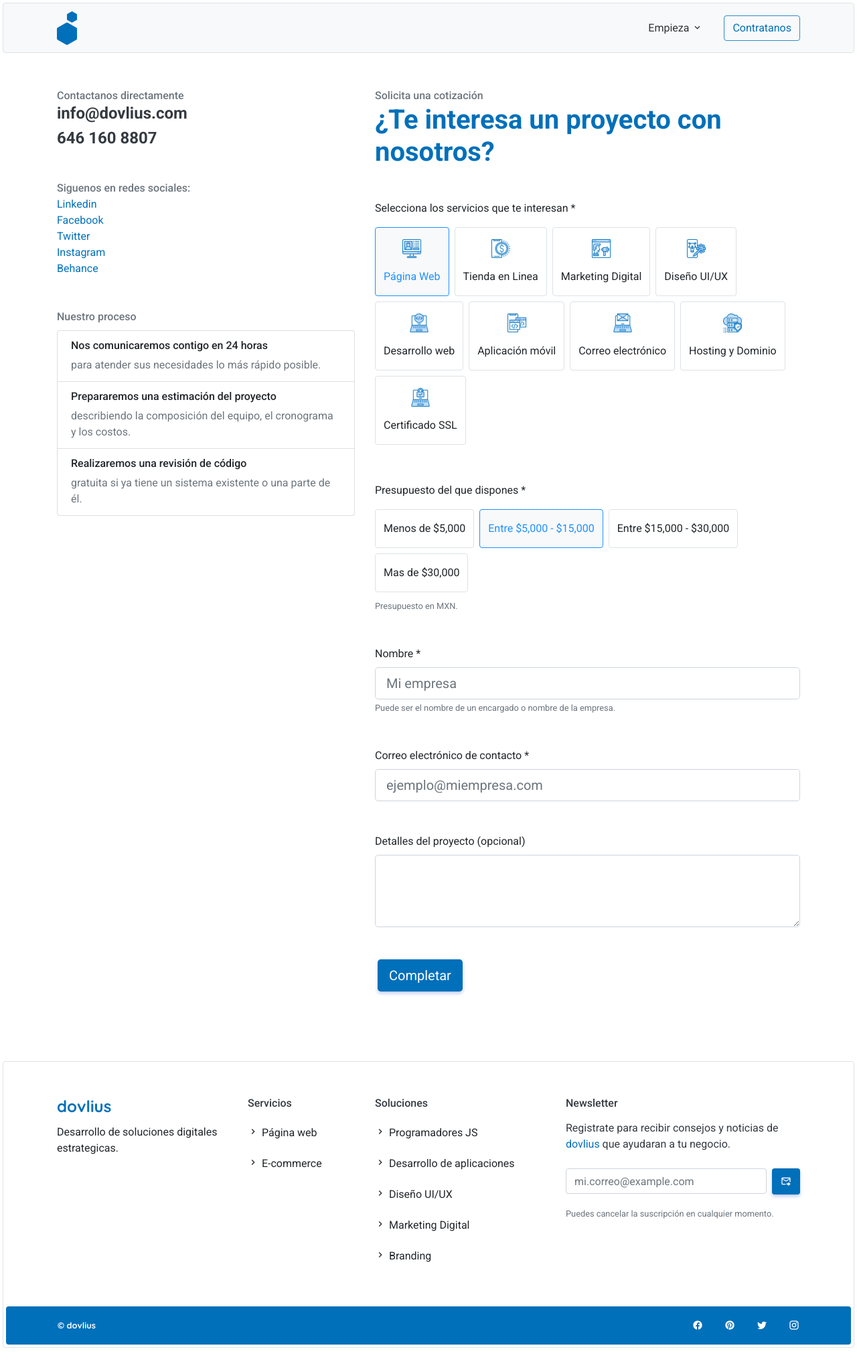
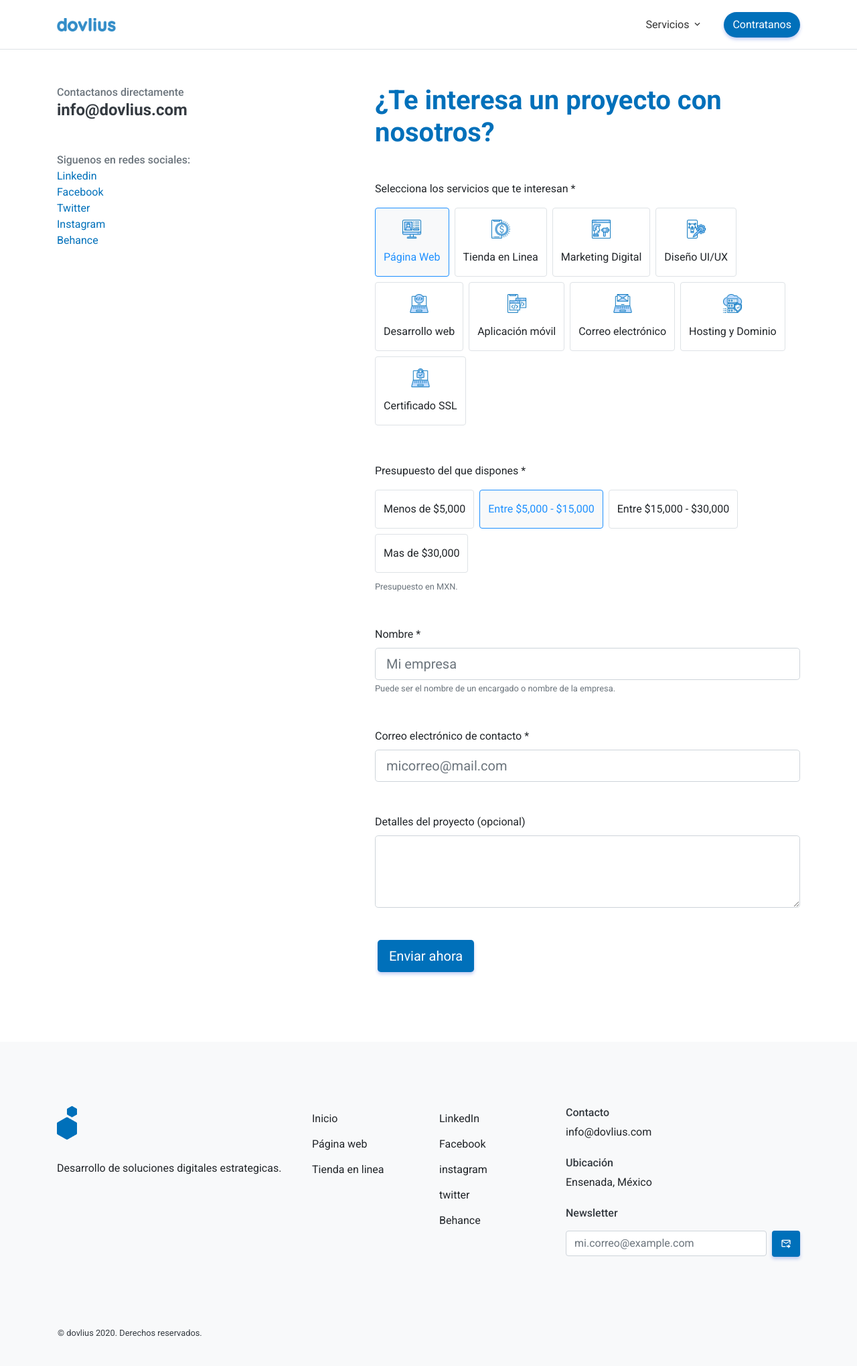
Before and after one commit to dani-silva/dovilus, a Gatsby site: page /cotizar in a window 1280 px wide. Shown: the whole page at 67% size. Before the commit the page ends 2016 px from the top, so only its background shows below. Built offline with nearby package versions, Linux system fonts and the light colour scheme; Gatsby itself is replaced by a stand-in of ours.

Commit message:
update website

```diff
--- a/gatsby-config.js
+++ b/gatsby-config.js
@@ -4,8 +4,9 @@ module.exports = {
     description: `Desarrollo de soluciones digitales estrategicas.`,
     socialMedia: {
       facebook: 'https://facebook.com/dovlius',
+      linkedin: 'https://linkedin.com/company/dovlius',
       instagram: 'https://instagram.com/dovlius',
-      pinterest: 'https://pinterest.com/dovlius',
+      behance: 'https://behance.com/dovlius',
       twitter: 'https://twitter.com/dovlius'
     },
     author: `@dovlius`,
--- a/src/components/carousel.js
+++ b/src/components/carousel.js
@@ -64,9 +64,9 @@ const Slider = () => {
       tag: 'Visión',
       body: <>
         <h6 className="tag text-light">El mundo te espera</h6>
-        <h2 className="h2 text-white mb-4">Muestrate al mundo lo que ofreces y la vision por la que trabajas.</h2>
-        <p className="text-light w-75 d-none d-md-block">Si quieres tener presencia local, regional o internacional para dar el siguiente paso a tu empresa y alcanzar tus metas, empieza ahora en internet.</p>
-        <Link to="/cotizar" className="btn btn-primary mt-4" >Me interesa un proyecto <span className="mdi mdi-arrow-right ml-2"></span></Link>
+        <h2 className="text-center h2 text-white mb-4">Muestrate al mundo lo que ofreces y la vision por la que trabajas.</h2>
+        <p className="text-center text-light w-75 d-none d-md-block">Si quieres tener presencia local, regional o internacional para dar el siguiente paso a tu empresa y alcanzar tus metas, empieza ahora en internet.</p>
+        {/* <Link to="/cotizar" className="btn btn-primary mt-4" >Me interesa un proyecto <span className="mdi mdi-arrow-right ml-2"></span></Link> */}
       </>,
       image: data.planet.childImageSharp
     },
@@ -74,9 +74,9 @@ const Slider = () => {
       tag: 'Innovación',
       body: <>
         <h6 className="tag text-light">Desarrollo de soluciones digitales</h6>
-        <h2 className="h2 text-white mb-4">Procesos permanentes de innovación y renovación de procesos.</h2>
-        <p className="text-light w-75 d-none d-md-block">Nuestro proposito es ayudar a las empresas a crecer en internet de manera rapida y segura, con herramientas tecnologicas de vanguardia y donde ellas seas las protagonista.</p>
-        <Link to="/cotizar" className="btn btn-primary mt-4" >Me interesa un proyecto <span className="mdi mdi-arrow-right ml-2"></span></Link>
+        <h2 className="text-center h2 text-white mb-4">Procesos permanentes de innovación y renovación de procesos.</h2>
+        <p className="text-center text-light w-75 d-none d-md-block">Nuestro proposito es ayudar a las empresas a crecer en internet de manera rapida y segura, con herramientas tecnologicas de vanguardia y donde ellas seas las protagonista.</p>
+        {/* <Link to="/cotizar" className="btn btn-primary mt-4" >Me interesa un proyecto <span className="mdi mdi-arrow-right ml-2"></span></Link> */}
       </>,
       image: data.museum.childImageSharp
     },
@@ -84,9 +84,9 @@ const Slider = () => {
       tag: 'Renovación',
       body: <>
         <h6 className="tag text-light">Automatiza procesos</h6>
-        <h2 className="h2 text-white mb-4">Supera los retos del mundo con herramientas digitales que mejoran resultados.</h2>
-        <p className="text-light w-75 d-none d-md-block">La innovación tecnologia y la mejora continua le daran el impulso a tu negocio para seguir adelante y creciendo.</p>
-        <Link to="/cotizar" className="btn btn-primary mt-4" >Me interesa un proyecto <span className="mdi mdi-arrow-right ml-2"></span></Link>
+        <h2 className="text-center h2 text-white mb-4">Supera los retos del mundo con herramientas digitales que mejoran resultados.</h2>
+        <p className="text-center text-light w-75 d-none d-md-block">La innovación tecnologia y la mejora continua le daran el impulso a tu negocio para seguir adelante y creciendo.</p>
+        {/* <Link to="/cotizar" className="btn btn-primary mt-4" >Me interesa un proyecto <span className="mdi mdi-arrow-right ml-2"></span></Link> */}
       </>,
       image: data.renovation.childImageSharp
     },
@@ -94,9 +94,9 @@ const Slider = () => {
       tag: 'Crecimiento',
       body: <>
         <h6 className="tag text-light">Cambio estratégico</h6>
-        <h2 className="h2 text-white mb-4">Mejora tu negocio con estratégia, tecnología y diseño.</h2>
-        <p className="text-light w-75 d-none d-md-block">Si buscas resultados distintos, no hagas siempre lo mismo.</p>
-        <Link to="/cotizar" className="btn btn-primary mt-4" >Me interesa un proyecto <span className="mdi mdi-arrow-right ml-2"></span></Link>
+        <h2 className="text-center h2 text-white mb-4">Mejora tu negocio con estratégia, tecnología y diseño.</h2>
+        <p className="text-center text-light w-75 d-none d-md-block">Si buscas resultados distintos, no hagas siempre lo mismo.</p>
+        {/* <Link to="/cotizar" className="btn btn-primary mt-4" >Me interesa un proyecto <span className="mdi mdi-arrow-right ml-2"></span></Link> */}
       </>,
       image: data.esfera.childImageSharp
     }
@@ -120,31 +120,30 @@ const Slider = () => {
   }, [progress, carousel]);
 
   return (
-    <section className="hero p-1">
-      <div className="bg-gradient rounded h-100 overflow-hidden position-relative">
+    <section className="container-lg my-5">
+      <div className="bg-gradient rounded-20 h-100 overflow-hidden position-relative" style={{minHeight: '500px'}}>
 
         <Img fluid={sliders[carousel].image.fluid} className="position-absolute h-100 w-100 animated fadeIn" />
 
-        <div className="container-lg h-100 d-flex flex-column justify-content-between py-4">
-          <div style={{zIndex: '15'}}>
-            <Link className="brand h4" to="/">
-              dovlius
-            </Link>
-          </div>
+        <div className="container-lg d-flex flex-column py-5">
+          {/* <div style={{zIndex: '15'}}>
 
-          <div className="row h-100" style={{zIndex: '5'}}>
-            <div className="col-lg-9 col-md-10 col-sm-12 d-flex flex-column justify-content-end justify-content-md-center align-items-start">
+          </div> */}
+
+            <div className="col-lg-12 d-flex flex-column align-items-center justify-content-center py-5 my-5">
               {
                 sliders[carousel].body
               }
             </div>
+        </div>
+      </div>
 
-            <div className="d-flex col-lg-3 col-md-2 flex-row flex-md-column align-items-end justify-content-md-center justify-content-start">
+      <div className="d-none d-md-flex col-lg-12 align-items-end justify-content-center" style={{transform: "translateY(-50px)"}}>
         {
           sliders.map( (slider, i) => {
             return(
-                    <button onClick={() => handleSlide(i)} key={i} className={`position-relative btn btn-hover shadow ${carousel == i ? 'btn-primary' : 'btn-light'} p-0 mr-2 mr-md-0 mt-md-4 animated bounceIn`}>
-                      <div className="item-hero bg-light rounded overflow-hidden">
+              <button onClick={() => handleSlide(i)} key={i} className={`position-relative btn btn-hover shadow ${carousel == i ? 'btn-primary' : 'btn-light'} p-0 m-2 animated bounceIn`}>
+                <div className="item-hero bg-light overflow-hidden">
                   <Img fixed={slider.image.fixed} />
                 </div>
                 <small className={`badge ${carousel == i ? 'badge-primary' : 'badge-light'} position-absolute`} style={{zIndex: '10', top: '5px', left: '5px'}}>{slider.tag}</small>
@@ -152,7 +151,7 @@ const Slider = () => {
                   carousel == i
                   ?
                     <div className="progress w-100 h-100 position-absolute" style={{zIndex: '5', top: '0', background: 'none'}}>
-                            <div className="progress-bar h-100" style={{width: `${progress}%`, background: 'rgba(0,112,186,.25)'}}></div>
+                      <div className="progress-bar h-100" style={{width: `${progress}%`, background: 'rgba(0,112,186,.3)'}}></div>
                     </div>
                   : null
                 }
@@ -161,9 +160,6 @@ const Slider = () => {
           })
         }
       </div>
-          </div>
-        </div>
-      </div>
     </section>
   )
 }
--- a/src/components/footer.js
+++ b/src/components/footer.js
@@ -2,47 +2,58 @@ import { Link } from "gatsby"
 import PropTypes from "prop-types"
 import React from "react"
 import Newsletter from './newsletter'
+import Img from 'gatsby-image'
 
-const Footer = ({ metaData }) => (
-    <footer className="mx-1 p-1 mb-1 rounded border">
-      <div className="container-lg">
+const Footer = ({logo, metaData }) => (
+    <footer className="bg-light">
+      <div className="container-lg pt-5">
         <div className="row py-5">
-          <div className="col-lg-3 col-md-12 pb-5">
-              <h4 className="text-primary pb-1 brand">{metaData.title}</h4>
+          <div className="col-lg-4 col-12 pb-5">
+              {/* <h4 className="text-primary pb-1 brand">{metaData.title}</h4> */}
+
+              <Img fixed={logo.childImageSharp.fixed} className="mb-4" alt={metaData.title} />
               <p>{metaData.description}</p>
+
           </div>
-          <div className="col-lg-2 col-md-3 col-sm-6 pb-5 pb-md-0">
-            <h6 className="text-dark pb-2">Servicios</h6>
+          <div className="col-lg-2 col-md-3 col-6 pb-5 pb-md-0">
+            {/* <h6 className="text-dark pb-2">Servicios</h6> */}
             <ul>
-              <li className="mb-2"><i className="mdi mdi-chevron-right"></i> <Link to="/pagina-web" className="btn text-left px-0">Página web</Link></li>
-              {/* <li className="mb-2"><i className="mdi mdi-chevron-right"></i> <Link to="/pagina-web" className="btn text-left px-0">Diseño web</Link></li> */}
-              <li className="mb-2"><i className="mdi mdi-chevron-right"></i> <Link to="/tienda-en-linea" className="btn text-left px-0">E-commerce</Link></li>
-              {/* <li className="mb-2"><i className="mdi mdi-chevron-right"></i> <Link to="/" className="btn text-left px-0">PWA</Link></li> */}
+              <li> <Link to="/pagina-web" className="btn px-0">Inicio</Link></li>
+              {/* <li> <Link to="/portafolio" className="btn px-0">Portafolio</Link></li> */}
+              <li> <Link to="/pagina-web" className="btn px-0">Página web</Link></li>
+              <li> <Link to="/tienda-en-linea" className="btn px-0">Tienda en linea</Link></li>
             </ul>
           </div>
-          <div className="col-lg-3 col-md-3 col-sm-6 pb-5 pb-md-0">
-            <h6 className="text-dark pb-2">Soluciones</h6>
+          <div className="col-lg-2 col-md-3 col-6 pb-5 pb-md-0">
+            {/* <h6 className="text-dark pb-2">Soluciones</h6> */}
             <ul>
-              <li className="mb-2"><i className="mdi mdi-chevron-right"></i> <Link to="" className="btn text-left px-0">Programadores JS</Link></li>
-              <li className="mb-2"><i className="mdi mdi-chevron-right"></i> <Link to="" className="btn text-left px-0">Desarrollo de aplicaciones</Link></li>
-              <li className="mb-2"><i className="mdi mdi-chevron-right"></i> <Link to="" className="btn text-left px-0">Diseño UI/UX</Link></li>
-              <li className="mb-2"><i className="mdi mdi-chevron-right"></i> <Link to="" className="btn text-left px-0">Marketing Digital</Link></li>
-              <li className="mb-2"><i className="mdi mdi-chevron-right"></i> <Link to="" className="btn text-left px-0">Branding</Link></li>
+              <li> <a href={metaData.socialMedia.linkedin} className="btn px-0" target="_blank" rel="noreferrer noopener" title="Facebook">LinkedIn</a></li>
+              <li> <a href={metaData.socialMedia.facebook} className="btn px-0" target="_blank" rel="noreferrer noopener" title="Facebook">Facebook</a></li>
+              <li> <a href={metaData.socialMedia.instagram} className="btn px-0" target="_blank" rel="noreferrer noopener" title="Facebook">instagram</a></li>
+              <li> <a href={metaData.socialMedia.twitter} className="btn px-0" target="_blank" rel="noreferrer noopener" title="Facebook">twitter</a></li>
+              <li> <a href={metaData.socialMedia.behance} className="btn px-0" target="_blank" rel="noreferrer noopener" title="Facebook">Behance</a></li>
+
             </ul>
           </div>
-          <div className="col-lg-4 col-md-6 col-sm-12 pb-5 pb-md-0">
-            <h6 className="text-dark pb-2">Newsletter</h6>
+          <div className="col-lg-4 col-md-6 col-12 pb-5 pb-md-0">
+            <h6 className="text-dark">Contacto</h6>
+            <p className="mb-4">info@dovlius.com</p>
+
+            <h6 className="text-dark">Ubicación</h6>
+            <p className="mb-4">Ensenada, México</p>
+
+            <h6 className="text-dark mb-3">Newsletter</h6>
             <Newsletter />
           </div>
         </div>
       </div>
-      <div className="bg-primary rounded">
+      <div className="bg-light py-4">
         <div className="container-lg">
           <div className="row">
-            <div className="p-3 d-flex align-items-center text-white small">
-              <span className="brand">© {metaData.title} </span>
+            <div className="p-3 d-flex align-items-center small">
+              <span className="text-dark">© {metaData.title} 2020. Derechos reservados. </span>
             </div>
-            <div className="d-flex ml-auto justify-content-center justify-content-md-end">
+            {/* <div className="d-flex ml-auto justify-content-center justify-content-md-end">
               <ul className="nav">
                 <li className="nav-item">
                   <a href={metaData.socialMedia.facebook} className="nav-link py-3" target="_blank" rel="noreferrer noopener" title="Facebook"><i className="mdi mdi-facebook text-white"> </i></a>
@@ -57,7 +68,7 @@ const Footer = ({ metaData }) => (
                   <a href={metaData.socialMedia.instagram} className="nav-link py-3" target="_blank" rel="noreferrer noopener" title="Instagram"><i className="mdi mdi-instagram text-white"> </i></a>
                 </li>
               </ul>
-            </div>
+            </div> */}
           </div>
         </div>
       </div>
--- a/src/components/form.js
+++ b/src/components/form.js
@@ -150,7 +150,7 @@ const Form = ({defaultEmail}) => {
 
         },
         {
-            id: "email",
+            id: "email-pro",
             name: "Correo electrónico",
             image: data.email.childImageSharp.fixed
 
@@ -275,7 +275,7 @@ const Form = ({defaultEmail}) => {
                     </div>
                     <div className="form-group mb-5">
                         <label htmlFor="email" className="">Correo electrónico de contacto *</label>
-                        <input type="email" className={`form-control form-control-lg ${dataForm.emailError ? 'is-invalid' : null}`} id="email" name="email" placeholder="ejemplo@miempresa.com" defaultValue={defaultEmail} required />
+                        <input type="email" className={`form-control form-control-lg ${dataForm.emailError ? 'is-invalid' : null}`} id="email" name="email" placeholder="micorreo@mail.com" defaultValue={defaultEmail} required />
                         <div id="validationServer03Feedback" className="invalid-feedback">
                             Porfavor, introduce un correo electronico valido.
                         </div>
@@ -304,7 +304,7 @@ const Form = ({defaultEmail}) => {
                         {
                             complete.length == "loading"
                             ? "Enviando..."
-                            : "Completar"
+                            : "Enviar ahora"
                         }
                     </button>
                 </form>
--- a/src/components/header.js
+++ b/src/components/header.js
@@ -6,9 +6,9 @@ import Img from 'gatsby-image'
 const Header = ({ siteTitle }) => {
   const data = useStaticQuery(graphql`
     query {
-      file(relativePath: { eq: "logo.png" }) {
+      file(relativePath: { eq: "logotipo.png" }) {
         childImageSharp {
-          fixed(width: 30, height: 50, quality: 100) {
+          fixed(width: 88, height: 20, quality: 100) {
             ...GatsbyImageSharpFixed
           }
         }
@@ -19,19 +19,19 @@ const Header = ({ siteTitle }) => {
   const [open, setOpen] =  React.useState(false)
 
   return(
-    <header className="sticky-top p-1" style={{background: "linear-gradient(0deg, rgba(255,255,255,.2), rgba(255,255,255,1))"}}>
-      <div className="d-flex align-items-center justify-content-between border bg-light rounded">
+    <header className="sticky-top bg-blur mb-1">
+      <div className="d-flex align-items-center justify-content-between border-bottom">
       <div className="container-lg d-flex align-items-center justify-content-between">
         <Link to="/" className="d-flex align-items-center brand">
           <Img fixed={data.file.childImageSharp.fixed} className="mr-2" alt={siteTitle} />
         </Link>
 
         <nav className={`nav-responsive rounded d-md-flex flex-row align-items-center ml-auto ${open ? "d-sm-flex" : "d-none"}`}>
-          <button className="btn btn-primary rounded ml-auto mt-2 mr-2 d-md-none d-block" onClick={() => setOpen(false)}><i className="mdi mdi-window-close"> </i></button>
+          <button className="btn btn-primary rounded-pill ml-auto mt-2 mr-2 d-md-none d-block" onClick={() => setOpen(false)}><i className="mdi mdi-window-close"> </i></button>
           <ul className="nav">
             {/* <Link to="/" activeClassName="active" className="nav-link py-4">Inicio</Link> */}
             <li className="nav-item has-submenu">
-              <Link to="/pagina-web" activeClassName="active" className="nav-link py-4">Empieza <i className="mdi mdi-chevron-down"> </i></Link>
+              <Link to="" activeClassName="active" className="nav-link py-4">Servicios <i className="mdi mdi-chevron-down"> </i></Link>
               <ul className="submenu rounded border right shadow">
                 <div className="overflow-hidden rounded">
 
@@ -271,9 +271,9 @@ const Header = ({ siteTitle }) => {
           </ul>
         </nav>
 
-        <span className={`bg-close d-md-block ${open ? "d-sm-block" : "d-none"}`}  onClick={() => setOpen(false)}></span>
-        <button className="btn btn-light rounded ml-auto my-3 d-md-none d-sm-block" onClick={() => setOpen(true)}><i className="mdi mdi-menu"> </i></button>
-        <Link to="/cotizar" className="btn btn-outline-primary ml-3">
+        <span className={`bg-close bg-blur d-md-block ${open ? "d-sm-block" : "d-none"}`}  onClick={() => setOpen(false)}></span>
+        <button className="btn btn-light rounded-pill ml-auto my-3 d-md-none d-sm-block" onClick={() => setOpen(true)}><i className="mdi mdi-menu"> </i></button>
+        <Link to="/cotizar" className="btn btn-primary rounded-pill ml-3">
           Contratanos
         </Link>
       </div>
--- a/src/components/layout.js
+++ b/src/components/layout.js
@@ -13,10 +13,18 @@ const Layout = ({ children, afterHeader }) => {
           title,
           description,
           socialMedia {
+            linkedin,
             facebook,
             instagram,
-            pinterest,
+            behance,
             twitter
+          }
+        }
+      }
+      logo: file(relativePath: { eq: "logo.png" }) {
+        childImageSharp {
+          fixed(width: 30, height: 50, quality: 100) {
+            ...GatsbyImageSharpFixed
           }
         }
       }
@@ -32,7 +40,7 @@ const Layout = ({ children, afterHeader }) => {
 
       <main>{children}</main>
 
-      <Footer metaData={data.site.siteMetadata} />
+      <Footer logo={data.logo} metaData={data.site.siteMetadata} />
     </>
   )
 }
--- a/src/components/newsletter.js
+++ b/src/components/newsletter.js
@@ -37,7 +37,7 @@ const Form = () => {
     return(
 
         <form ref={form} onSubmit={submit} className="w-100" >
-            <label htmlFor="newslatter" className="form-text text-dark mb-4">Registrate para recibir consejos y noticias de <span className="text-primary">dovlius</span> que ayudaran a tu negocio.</label>
+            {/* <label htmlFor="newslatter" className="form-text text-dark mb-4">Registrate para recibir consejos y noticias de <span className="text-primary">dovlius</span> que ayudaran a tu negocio.</label> */}
             <div className="form-group d-flex">
                 <input type="email" name="email" id="newslatter" className="form-control mr-2" placeholder="mi.correo@example.com" required />
                 <button type="submit" className="btn btn-primary rounded">
@@ -52,9 +52,9 @@ const Form = () => {
                 </button>
             </div>
 
-            <small className="small text-muted">Puedes cancelar la suscripción en cualquier momento.
+            {/* <small className="small text-muted">Puedes cancelar la suscripción en cualquier momento.  */}
             {/* <Link to="/" className="text-dark">Lee nuestra Política de privacidad.</Link> */}
-            </small>
+            {/* </small> */}
         </form>
     )
 }
--- a/src/pages/cotizar.js
+++ b/src/pages/cotizar.js
@@ -16,12 +16,12 @@ const Cotizar = ({location}) => {
         <div className="container-lg">
           <div className="row">
             <div className="col-12 col-md-5 mb-5">
-              <small className="tag text-muted">Contactanos directamente</small>
+              <small className="tag text-muted mb-3">Contactanos directamente</small>
               {/* <h1 className="h2">¿Te interesa un projecto con dovlius?</h1> */}
-              <p className="h4 text-dark">info@dovlius.com</p>
-              <p className="h4 text-dark mb-5">646 160 8807</p>
+              <p className="h4 text-dark mb-5">info@dovlius.com</p>
+              {/* <p className="h4 text-dark mb-5">646 160 8807</p> */}
 
-              <small className="text-muted tag">Siguenos en redes sociales:</small>
+              <small className="text-muted tag mb-3">Siguenos en redes sociales:</small>
               <ul className="mb-5">
                 <li><Link to='https://linkedin.com/company/dovlius' className="text-primary mt-4" target="_blank">Linkedin</Link></li>
                 <li><Link to='https://fb.com/dovlius' className="text-primary mt-4" target="_blank">Facebook</Link></li>
@@ -30,7 +30,7 @@ const Cotizar = ({location}) => {
                 <li><Link to='https://behance.com/dovlius' className="text-primary mt-2" target="_blank">Behance</Link></li>
               </ul>
 
-              <small className="text-muted tag">Nuestro proceso</small>
+              {/* <small className="text-muted tag">Nuestro proceso</small>
               <ul className="list-group mt-2 mb-5">
                 <li className="list-group-item">
                   <h6>Nos comunicaremos contigo en 24 horas</h6>
@@ -45,10 +45,10 @@ const Cotizar = ({location}) => {
                   <p className="text-muted mb-0">gratuita si ya tiene un sistema existente o una parte de él.</p>
                 </li>
 
-              </ul>
+              </ul> */}
             </div>
             <div className="col-12 col-md-7">
-              <small className="tag text-muted mb-0">Solicita una cotización</small>
+              {/* <small className="tag text-muted mb-0">Solicita una cotización</small> */}
               <h1 className="h2">¿Te interesa un proyecto con nosotros?</h1>
               <Form defaultEmail={state.defaultEmail} />
             </div>
--- a/src/static/styles/styles.css
+++ b/src/static/styles/styles.css
@@ -14,8 +14,12 @@ section {
 :root {
     --primary-color: rgba(0,112,186,1);
     --primary-hover-color: rgba(0,112,186,.8);
-    --second-color: #01BFFF;
-    --contrast-color: #ff6600;
+    --second-color: #DEEDF7;
+    --contrast-color: #215B82;
+}
+
+.rounded-20 {
+    border-radius: 20px !important;
 }
 
 a.brand:hover, a.brand:active, a.brand:visited {
@@ -76,7 +80,7 @@ h6, .h6 {
 .brand {
     font-family: 'Quicksand', sans-serif;
     font-weight: 700;
-    color: #fff;
+    color: var(--primary-color);
 }
 
 .tag {
@@ -94,6 +98,16 @@ h6, .h6 {
 
 .bg-primary-light {
     background-color: #BDDBFF;
+}
+
+.bg-custom-secondary {
+    background: var(--second-color) !important;
+}
+
+.bg-blur {
+    background: rgba(255,255,255,.5);
+    -webkit-backdrop-filter: blur(32px);
+    backdrop-filter: blur(32px);
 }
 
 .bg-transparent {
@@ -134,10 +148,10 @@ h6, .h6 {
 
 .hero {
     position: relative;
-    overflow: hidden;
-    max-width: 100%;
-    height: 100vh;
-    min-height: 650px;
+    /* overflow: hidden; */
+    /* max-width: 100%; */
+    /* height: 100vh; */
+    min-height: 500px;
 }
 
 .item-hero {
@@ -315,8 +329,6 @@ h6, .h6 {
         left: 0;
         width: 100%;
         height: 100vh;
-        backdrop-filter: blur(7px);
-        background: rgba(0,0,0,.70);
         z-index: 50;
         cursor: pointer;
     }
```
Also changed, not shown: src/pages/index.js (+57 -52 lines), src/images/contact.png (added), src/images/home.png (added), src/images/logotipo.png (added). Lines whose indentation alone changed are shown as unchanged.
